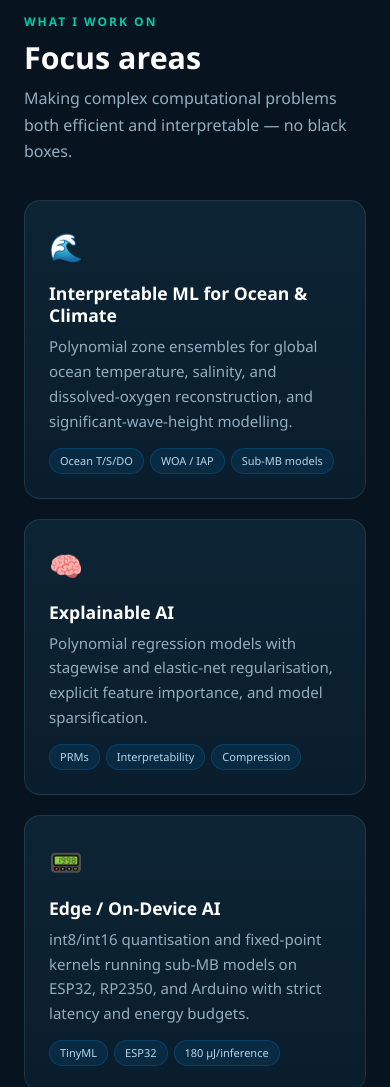
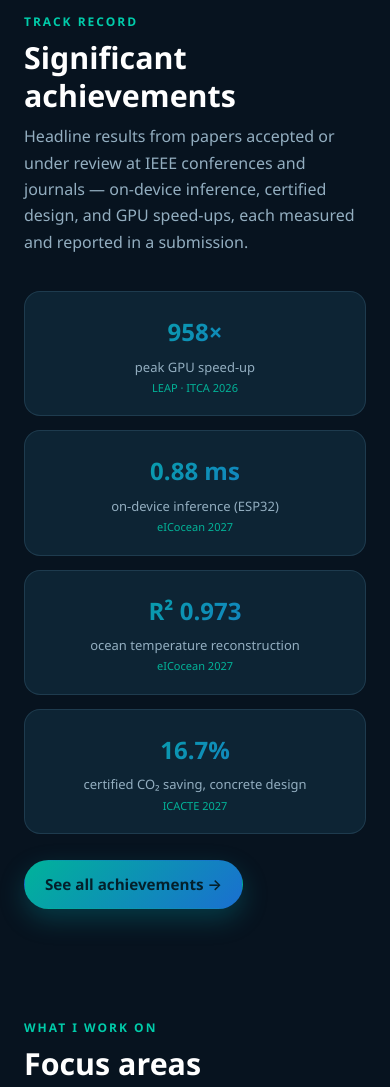
Before and after one commit to vmartirosyan/vmartirosyan.github.io, a plain HTML site: page index.html in a window 390 px wide. Shown: the part 1900-2987 px from the top of the page. Drawn offline with Linux system fonts and the light colour scheme.

Commit message:
add Significant Achievements page and homepage section linking to it

```diff
--- /dev/null
+++ b/achievements/achievements.css
@@ -0,0 +1,79 @@
+:root {
+  --bg: #0b1622;
+  --card: #14283a;
+  --border: #22384c;
+  --text: #e6eef6;
+  --muted: #9fb4c6;
+  --primary: #4aa3df;
+  --teal: #22c7a9;
+  --accepted: #22c7a9;
+  --review: #f0b429;
+  --progress: #4aa3df;
+}
+
+* { box-sizing: border-box; }
+
+body {
+  margin: 0;
+  font-family: 'Segoe UI', system-ui, -apple-system, sans-serif;
+  background: var(--bg);
+  color: var(--text);
+  line-height: 1.6;
+}
+
+.wrap { max-width: 1040px; margin: 0 auto; padding: 0 24px; }
+
+.hero {
+  background: linear-gradient(160deg, #0b1622, #12283a);
+  border-bottom: 1px solid var(--border);
+  padding: 40px 0 28px;
+}
+.back { color: var(--primary); text-decoration: none; font-size: .85rem; }
+.back:hover { text-decoration: underline; }
+.hero h1 { margin: 14px 0 4px; font-size: clamp(1.6rem, 4vw, 2.4rem); }
+.subtitle { color: var(--teal); margin: 0 0 8px; font-weight: 600; }
+.intro { color: var(--muted); max-width: 70ch; margin: 0 0 8px; }
+.updated { color: var(--muted); font-size: .82rem; margin: 0; }
+
+main { padding: 32px 0 8px; display: grid; grid-template-columns: repeat(2, 1fr); gap: 18px; }
+
+.ach-card {
+  background: var(--card); border: 1px solid var(--border); border-radius: 14px;
+  padding: 20px 22px;
+}
+.ach-top { display: flex; align-items: center; justify-content: space-between; gap: 12px; }
+.domain { color: var(--teal); font-size: .74rem; font-weight: 700; letter-spacing: .4px; text-transform: uppercase; }
+.ach-card h3 { font-size: 1.02rem; margin: 10px 0 12px; line-height: 1.35; }
+
+.ach-metrics { display: flex; flex-wrap: wrap; gap: 8px; margin-bottom: 12px; }
+.metric {
+  display: inline-flex; flex-direction: column;
+  background: rgba(74, 163, 223, .10);
+  border: 1px solid rgba(74, 163, 223, .28);
+  border-radius: 8px; padding: 6px 10px; font-size: .74rem; color: var(--muted);
+}
+.metric b { font-size: 1.02rem; color: var(--teal); font-weight: 700; line-height: 1.2; }
+
+.ach-summary { color: var(--text); font-size: .88rem; margin: 0 0 12px; }
+.ach-venue {
+  color: var(--muted); font-size: .78rem; font-style: italic;
+  border-top: 1px solid var(--border); padding-top: 10px;
+}
+
+.pill {
+  flex-shrink: 0; display: inline-block; white-space: nowrap;
+  font-size: .7rem; font-weight: 700; letter-spacing: .3px;
+  padding: 3px 10px; border-radius: 999px; border: 1px solid currentColor;
+}
+.pill-accepted { color: var(--accepted); background: rgba(34, 199, 169, .12); }
+.pill-review   { color: var(--review);   background: rgba(240, 180, 41, .12); }
+.pill-progress { color: var(--progress); background: rgba(74, 163, 223, .12); }
+.pill-draft    { color: #8aa0b2;         background: rgba(138, 160, 178, .12); }
+
+.foot { padding: 26px 24px 40px; color: var(--muted); font-size: .82rem; border-top: 1px solid var(--border); margin-top: 24px; }
+.foot a { color: var(--primary); text-decoration: none; }
+.foot a:hover { text-decoration: underline; }
+
+@media (max-width: 760px) {
+  main { grid-template-columns: 1fr; }
+}
--- a/css/home.css
+++ b/css/home.css
@@ -292,6 +292,51 @@ h1, h2, h3, h4 {
 .stat .label {
     font-size: 13px;
     color: var(--muted);
+    margin-top: 4px;
+}
+
+/* ── ACHIEVEMENTS ── */
+.ach-strip {
+    display: grid;
+    grid-template-columns: repeat(4, 1fr);
+    gap: 14px;
+}
+
+.ach {
+    background: var(--surface);
+    border: 1px solid var(--border);
+    border-radius: var(--radius);
+    padding: 20px 18px;
+    text-align: center;
+    transition: transform 0.2s ease, border-color 0.2s ease;
+}
+
+.ach:hover {
+    transform: translateY(-3px);
+    border-color: rgba(0, 204, 170, 0.4);
+}
+
+.ach .v {
+    font-size: 1.5em;
+    font-weight: 700;
+    background: var(--gradient);
+    -webkit-background-clip: text;
+    background-clip: text;
+    -webkit-text-fill-color: transparent;
+}
+
+.ach .l {
+    color: var(--muted);
+    font-size: 13px;
+    margin-top: 6px;
+    line-height: 1.4;
+}
+
+.ach .l small {
+    display: block;
+    color: var(--teal);
+    font-size: 11px;
+    opacity: 0.85;
     margin-top: 4px;
 }
 
@@ -616,6 +661,7 @@ footer .cv-links {
     .grid-3,
     .grid-2,
     .stats-grid,
+    .ach-strip,
     .contact-grid {
         grid-template-columns: repeat(2, 1fr);
     }
@@ -633,6 +679,7 @@ footer .cv-links {
     .grid-3,
     .grid-2,
     .stats-grid,
+    .ach-strip,
     .contact-grid {
         grid-template-columns: 1fr;
     }
--- a/index.html
+++ b/index.html
@@ -24,6 +24,7 @@
             <div class="nav-links">
                 <a href="#focus">Focus</a>
                 <a href="#projects">Projects</a>
+                <a href="#achievements">Achievements</a>
                 <a href="#publications">Publications</a>
                 <a href="#contact">Contact</a>
                 <a href="cv/cv.html" class="cta-link">CV →</a>
@@ -88,6 +89,37 @@
             <div class="stat">
                 <div class="num">0.88 ms</div>
                 <div class="label">On-device inference (ESP32)</div>
+            </div>
+        </div>
+    </section>
+
+    <section class="section" id="achievements">
+        <div class="wrap">
+            <div class="section-head">
+                <span class="kicker">Track record</span>
+                <h2>Significant achievements</h2>
+                <p>Headline results from papers accepted or under review at IEEE conferences and journals — on-device inference, certified design, and GPU speed-ups, each measured and reported in a submission.</p>
+            </div>
+            <div class="ach-strip">
+                <div class="ach">
+                    <div class="v">958×</div>
+                    <div class="l">peak GPU speed-up<small>LEAP · ITCA 2026</small></div>
+                </div>
+                <div class="ach">
+                    <div class="v">0.88 ms</div>
+                    <div class="l">on-device inference (ESP32)<small>eICocean 2027</small></div>
+                </div>
+                <div class="ach">
+                    <div class="v">R² 0.973</div>
+                    <div class="l">ocean temperature reconstruction<small>eICocean 2027</small></div>
+                </div>
+                <div class="ach">
+                    <div class="v">16.7%</div>
+                    <div class="l">certified CO₂ saving, concrete design<small>ICACTE 2027</small></div>
+                </div>
+            </div>
+            <div class="pub-cta">
+                <a href="achievements/" class="btn btn-primary">See all achievements →</a>
             </div>
         </div>
     </section>
```
Also changed, not shown: achievements/index.html (added, +94 -0 lines), 4 other files.
